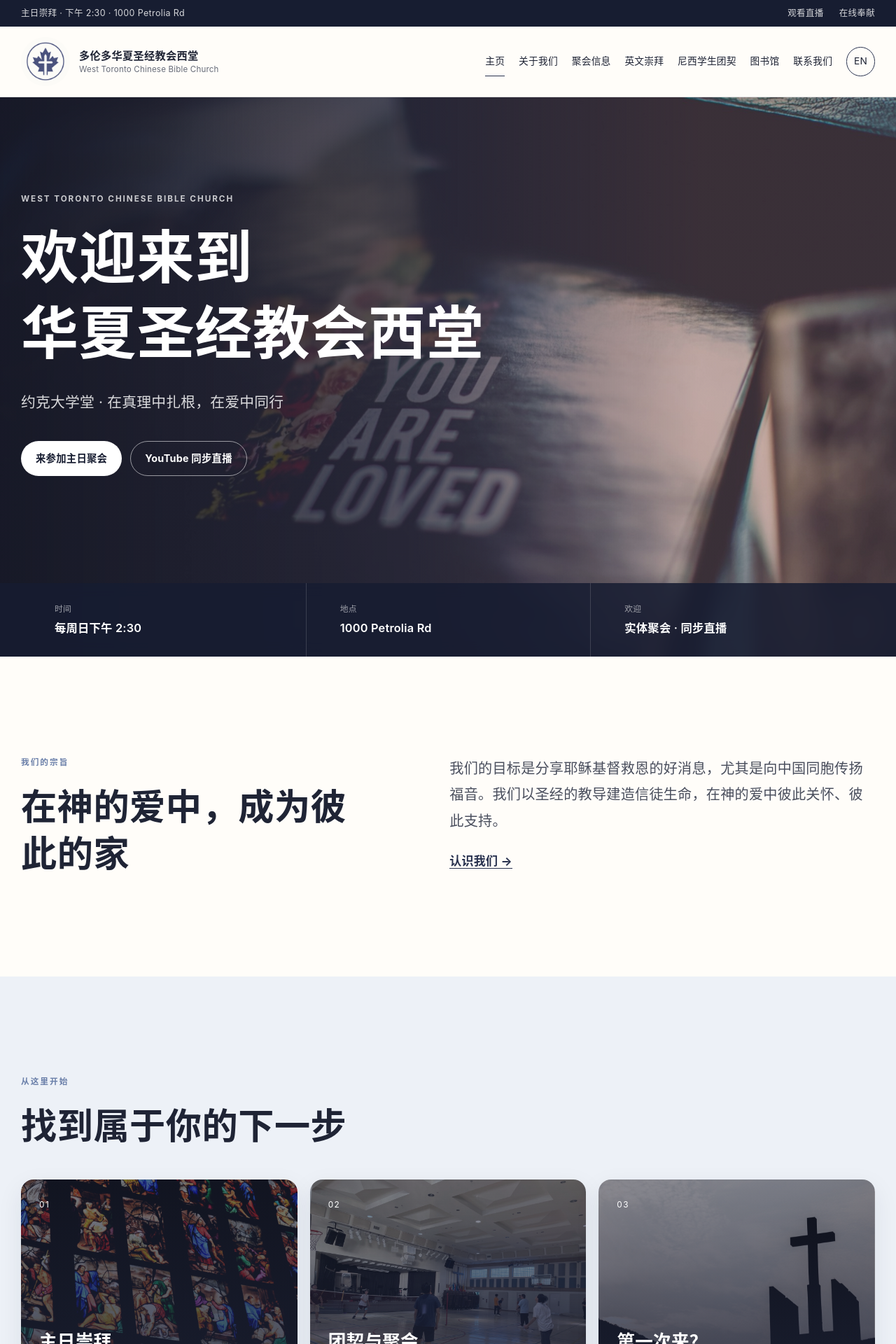
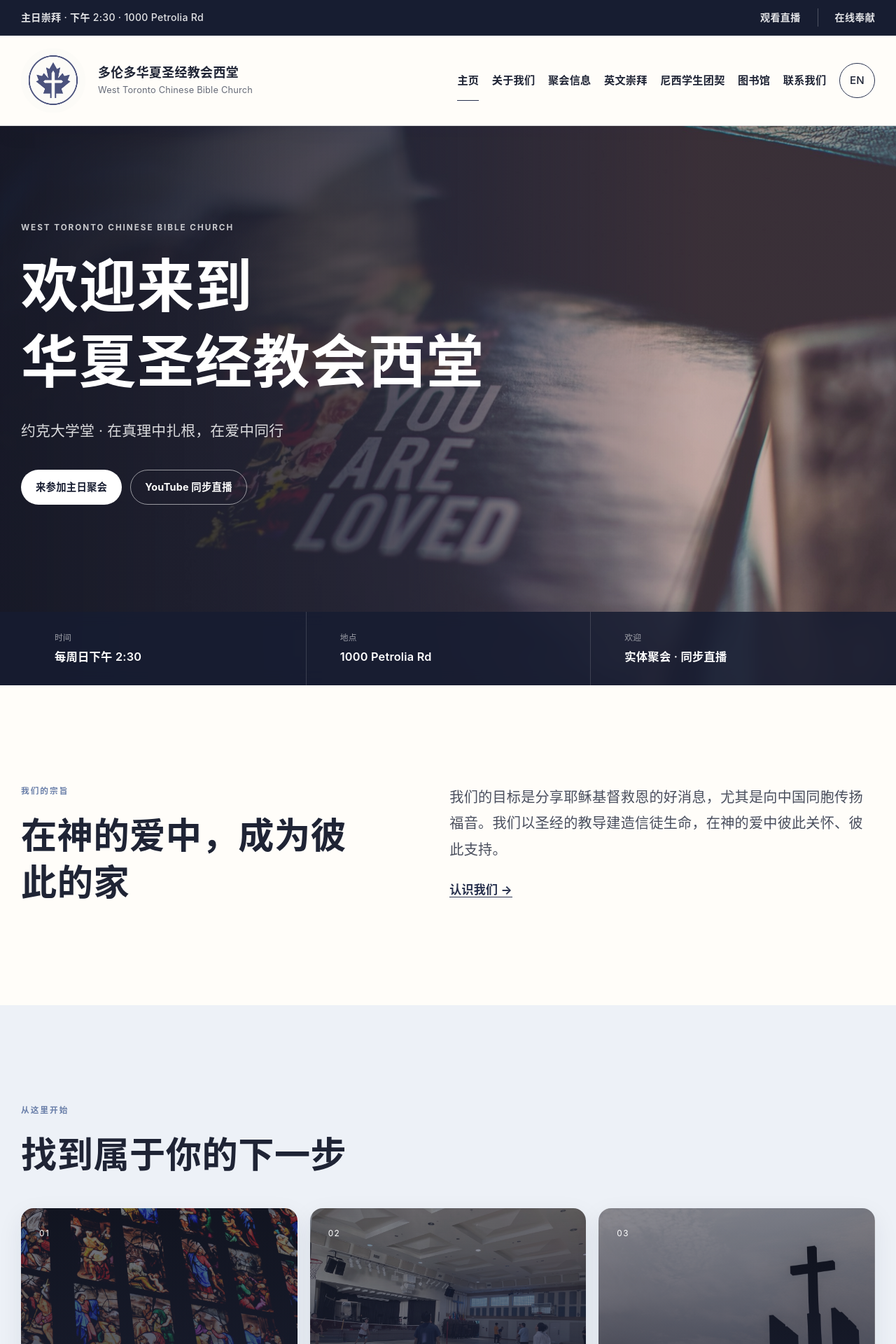
Before and after one commit to wtcbc/wtcbc.github.io, a Jekyll site: the page built from index.html, in a window 1280 px wide. Shown: the top 1920 px of the page at 70% size. Built offline with Jekyll 4.4.1, drawn with Linux system fonts in a browser that asks for light colours; the list of posts is cut into pages by our own code.

Commit message:
Enlarge and restyle site header

```diff
--- a/_includes/head.html
+++ b/_includes/head.html
@@ -8,7 +8,7 @@
   <meta name="twitter:card" content="summary_large_image">
   <link rel="icon" type="image/png" href="{{ "/assets/img/site/logo.png" | relative_url }}">
   <link rel="apple-touch-icon" href="{{ "/assets/img/site/logo.png" | relative_url }}">
-  <link rel="stylesheet" href="{{ "/assets/css/main.css" | relative_url }}?v=20260729-2">
+  <link rel="stylesheet" href="{{ "/assets/css/main.css" | relative_url }}?v=20260729-3">
   <link rel="stylesheet" href="{{ "/assets/css/syntax.css" | relative_url }}">
   {% feed_meta %}
   <script type="application/ld+json">
--- a/_includes/header.html
+++ b/_includes/header.html
@@ -6,9 +6,9 @@
     <div class="site-width utility-inner">
       <p>
         {% if english %}
-          Sunday worship · 2:30 pm · 1000 Petrolia Rd
+          Sunday worship · 2:30 pm<span class="utility-address"> · 1000 Petrolia Rd</span>
         {% else %}
-          主日崇拜 · 下午 2:30 · 1000 Petrolia Rd
+          主日崇拜 · 下午 2:30<span class="utility-address"> · 1000 Petrolia Rd</span>
         {% endif %}
       </p>
       <div class="utility-actions">
@@ -24,7 +24,7 @@
 
   <div class="site-width nav-row">
     <a class="brand" href="{% if english %}/en/{% else %}/{% endif %}" aria-label="{% if english %}WTCBC home{% else %}华夏圣经教会西堂主页{% endif %}">
-      <img src="{{ "/assets/img/site/logo.png" | relative_url }}" alt="" width="74" height="74">
+      <img src="{{ "/assets/img/site/logo.png" | relative_url }}" alt="" width="96" height="96">
       <span>
         <strong>{% if english %}West Toronto Chinese Bible Church{% else %}多伦多华夏圣经教会西堂{% endif %}</strong>
         <small>{% if english %}华夏圣经教会西堂{% else %}West Toronto Chinese Bible Church{% endif %}</small>
--- a/assets/css/main.scss
+++ b/assets/css/main.scss
@@ -106,21 +106,27 @@ p { margin: 0 0 1.2em; }
 
 .utility-bar {
   background: var(--navy-deep);
-  color: rgba(255, 255, 255, .82);
-  font-size: .78rem;
-  letter-spacing: .03em;
+  color: rgba(255, 255, 255, .88);
+  border-bottom: 1px solid rgba(255, 255, 255, .08);
+  font-size: .88rem;
+  font-weight: 550;
+  letter-spacing: .02em;
 }
 
 .utility-inner {
-  min-height: 38px;
+  min-height: 50px;
   display: flex;
   align-items: center;
   justify-content: space-between;
-  gap: 24px;
+  gap: 32px;
 }
 
 .utility-inner p { margin: 0; }
-.utility-actions { display: flex; align-items: center; gap: 22px; }
+.utility-actions { display: flex; align-items: center; gap: 24px; }
+.utility-actions a + a {
+  padding-left: 24px;
+  border-left: 1px solid rgba(255, 255, 255, .24);
+}
 .utility-actions a:hover { color: #fff; }
 
 .site-header {
@@ -128,32 +134,33 @@ p { margin: 0 0 1.2em; }
   z-index: 20;
   background: rgba(255, 253, 249, .97);
   border-bottom: 1px solid var(--line);
+  box-shadow: 0 10px 32px rgba(23, 29, 49, .045);
 }
 
 .nav-row {
-  min-height: 100px;
+  min-height: 128px;
   display: flex;
   align-items: center;
   justify-content: space-between;
-  gap: 30px;
+  gap: 38px;
 }
 
 .brand {
   display: inline-flex;
   align-items: center;
-  gap: 13px;
+  gap: 18px;
   flex: 0 0 auto;
 }
 
 .brand img {
-  width: 70px;
-  height: 70px;
+  width: 92px;
+  height: 92px;
   border-radius: 50%;
 }
 
 .brand span { display: flex; flex-direction: column; }
-.brand strong { font-size: .95rem; font-weight: 650; line-height: 1.4; }
-.brand small { color: var(--muted); font-size: .72rem; line-height: 1.4; }
+.brand strong { font-size: 1.12rem; font-weight: 650; line-height: 1.35; }
+.brand small { margin-top: 3px; color: var(--muted); font-size: .8rem; line-height: 1.4; }
 
 html[lang="zh-CN"] .brand strong {
   font-family: var(--font-serif);
@@ -165,14 +172,15 @@ html[lang="zh-CN"] .brand strong {
   display: flex;
   align-items: center;
   justify-content: flex-end;
-  gap: clamp(12px, 1.55vw, 25px);
-  font-size: .86rem;
+  gap: clamp(15px, 1.45vw, 24px);
+  font-size: .95rem;
+  font-weight: 550;
   white-space: nowrap;
 }
 
 .desktop-nav a {
   position: relative;
-  padding-block: 10px;
+  padding-block: 17px;
 }
 
 .desktop-nav a::after {
@@ -191,8 +199,8 @@ html[lang="zh-CN"] .brand strong {
 .desktop-nav a[aria-current="page"]::after { transform: scaleX(1); }
 
 .desktop-nav .language-link {
-  min-width: 38px;
-  padding: 7px 10px;
+  min-width: 46px;
+  padding: 10px 14px;
   border: 1px solid var(--navy);
   border-radius: 999px;
   text-align: center;
@@ -202,20 +210,21 @@ html[lang="zh-CN"] .brand strong {
 
 .mobile-menu { display: none; position: relative; }
 .mobile-menu summary {
-  padding: 9px 14px;
+  padding: 11px 17px;
   border: 1px solid var(--navy);
   border-radius: 999px;
   cursor: pointer;
-  font-size: .9rem;
+  font-size: 1rem;
+  font-weight: 650;
   list-style: none;
 }
 .mobile-menu summary::-webkit-details-marker { display: none; }
 .mobile-menu nav {
   position: absolute;
-  top: calc(100% + 12px);
+  top: calc(100% + 14px);
   right: 0;
-  width: min(310px, calc(100vw - 32px));
-  padding: 14px;
+  width: min(340px, calc(100vw - 32px));
+  padding: 16px;
   background: var(--white);
   border: 1px solid var(--line);
   border-radius: 14px;
@@ -223,8 +232,9 @@ html[lang="zh-CN"] .brand strong {
 }
 .mobile-menu nav a {
   display: block;
-  padding: 10px 12px;
+  padding: 12px 13px;
   border-radius: 8px;
+  font-size: 1rem;
 }
 .mobile-menu nav a:hover { background: var(--blue-pale); }
 
@@ -644,7 +654,9 @@ tr:last-child td { border-bottom: 0; }
 @media (max-width: 1100px) {
   .desktop-nav { display: none; }
   .mobile-menu { display: block; }
-  .brand strong { font-size: .88rem; }
+  .nav-row { min-height: 116px; }
+  .brand img { width: 82px; height: 82px; }
+  .brand strong { font-size: 1.04rem; }
   .path-grid { grid-template-columns: 1fr 1fr; }
   .path-card:last-child { grid-column: span 2; }
   .activity-grid { grid-template-columns: repeat(2, 1fr); }
@@ -653,12 +665,15 @@ tr:last-child td { border-bottom: 0; }
 @media (max-width: 780px) {
   body { font-size: 16px; }
   .site-width { width: min(calc(100% - 32px), var(--site-width)); }
-  .utility-inner { justify-content: flex-end; }
-  .utility-inner > p { display: none; }
+  .utility-bar { font-size: .82rem; }
+  .utility-inner { min-height: 46px; gap: 18px; }
+  .utility-address { display: none; }
   .utility-actions { gap: 16px; }
-  .nav-row { min-height: 82px; }
-  .brand img { width: 58px; height: 58px; }
-  .brand strong { max-width: 180px; font-size: .76rem; }
+  .utility-actions a + a { padding-left: 16px; }
+  .nav-row { min-height: 104px; padding-block: 12px; gap: 22px; }
+  .brand { gap: 14px; }
+  .brand img { width: 72px; height: 72px; }
+  .brand strong { max-width: 240px; font-size: .94rem; }
   .brand small { display: none; }
   .home-hero { min-height: auto; }
   .hero-content { padding-block: 95px 80px; }
@@ -679,7 +694,10 @@ tr:last-child td { border-bottom: 0; }
 }
 
 @media (max-width: 520px) {
-  .brand span { display: none; }
+  .nav-row { gap: 18px; }
+  .brand { gap: 12px; }
+  .brand img { width: 64px; height: 64px; }
+  .brand strong { max-width: 176px; font-size: .86rem; line-height: 1.3; }
   .button-row { align-items: stretch; flex-direction: column; }
   .button { width: 100%; }
   .path-card { min-height: 260px; }
@@ -688,6 +706,15 @@ tr:last-child td { border-bottom: 0; }
   .footer-bottom { flex-direction: column; }
 }
 
+@media (max-width: 420px) {
+  .utility-inner { justify-content: center; }
+  .utility-inner > p { display: none; }
+}
+
+@media (max-width: 360px) {
+  .brand span { display: none; }
+}
+
 @media (prefers-reduced-motion: reduce) {
   html { scroll-behavior: auto; }
   *, *::before, *::after { transition-duration: .01ms !important; }
```
